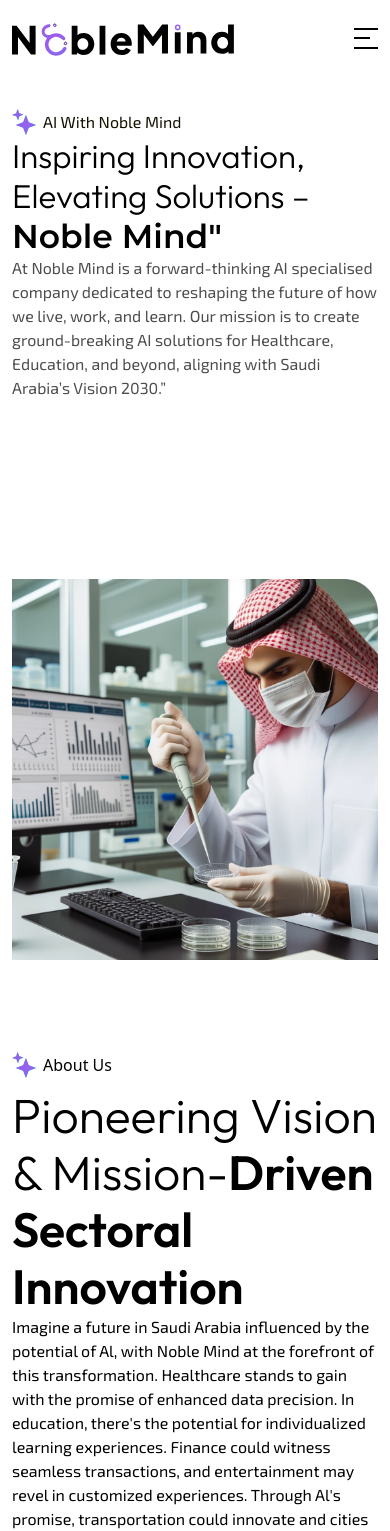
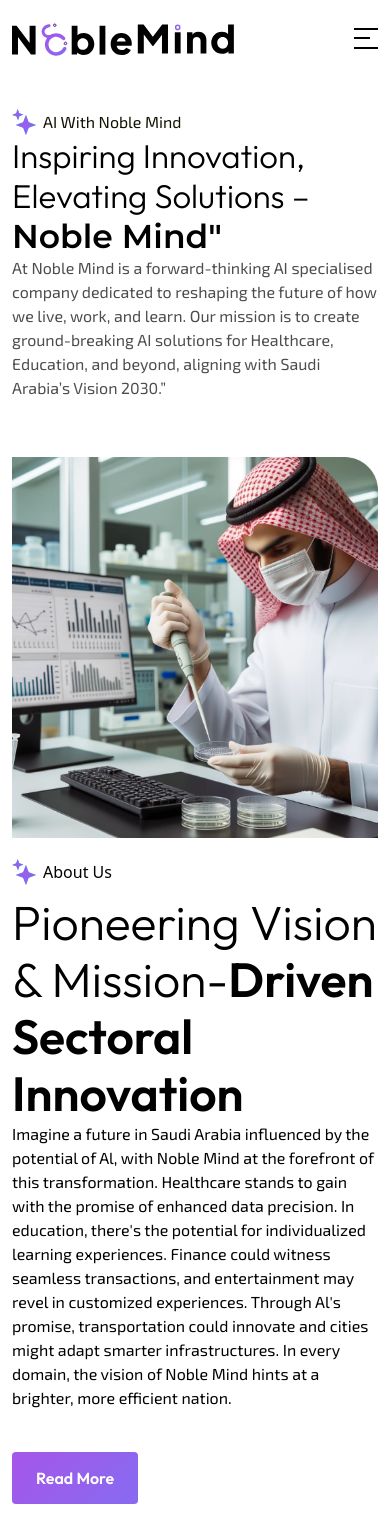
Before and after one commit to Deepak-Maan/noble-mind, a Next.js app: page / in a window 390 px wide. Shown: the top 1531 px of the page. Built offline with nearby package versions, Linux system fonts and the light colour scheme.

Commit message:
modified faq section

```diff
--- a/src/app/components/Aboutus.jsx
+++ b/src/app/components/Aboutus.jsx
@@ -4,8 +4,8 @@
 import CommonBtn from './CommonBtn'
 const Aboutus = () => {
     return (
-        <div className='container mx-auto px-3 py-[150px]'>
-            <div className="grid min-[1140px]:grid-cols-2 gap-[75px]">
+        <div className='container mx-auto px-3 py-7 sm:py-10 md:py-20 lg:py-[150px]'>
+            <div className="grid min-[1140px]:grid-cols-2 gap-1 sm:gap-7 md:gap-10 lg:gap-[75px]">
                 <div>
                     <Image src={AboutImg} alt={AboutImg} height={567} width={544} />
                 </div>
--- a/src/app/components/CommonBtn.jsx
+++ b/src/app/components/CommonBtn.jsx
@@ -1,7 +1,14 @@
 const CommonBtn = (props) => {
     return (
         <div>
-            <button className=' bg-btn px-6 py-[14px] rounded text-white font-semibold text-base leading-6 font-Outfit '>{props.text}</button>
+            <button className=' bg-btn px-6 py-[14px] relative overflow-hidden common-btn rounded text-white font-semibold text-base leading-6 z-10 font-Outfit '>
+                <span class="circle1"></span>
+                <span class="circle2"></span>
+                <span class="circle3"></span>
+                <span class="circle4"></span>
+                <span class="circle5"></span>
+                <span class="text">{props.text}</span>
+            </button>
         </div>
     )
 }
--- a/src/app/components/ContactUs.jsx
+++ b/src/app/components/ContactUs.jsx
@@ -6,7 +6,7 @@
     return (
         <div className='container mx-auto px-3'>
             <div className="grid lg:grid-cols-2">
-                <div className='max-w-[478px]'>
+                <div className='max-w-[478px] order-2 lg:order-1'>
                     <h2 className=' text-5xl leading-[57px] text-black font-semibold font-Outfit'>Contact <span className='font-light'>Us</span></h2>
                     <p className='text-base font-Exo text-[#5A594D] max-w-[409px] pt-4 pb-[18px] '>Feel free to contact us any time . We will get back to you as soon as we can! </p>
                     <div className='flex max-sm:flex-col gap-3 pb-4'>
@@ -29,8 +29,8 @@
                     </div>
                     <CommonBtn text='Submit' />
                 </div>
-                <div>
-                    <Image src={ContactImg} alt='Contact Img' width={598} height={572} className='w-full h-[572px]' />
+                <div className='order-1 lg:order-2'>
+                    <Image src={ContactImg} alt='Contact Img' width={598} height={572} className='w-full sm:h-[572px]' />
                 </div>
             </div>
         </div>
--- a/src/app/components/Nav.jsx
+++ b/src/app/components/Nav.jsx
@@ -26,15 +26,14 @@
                     <li className=' lg:pr-10'><a onClick={setopen} className=' font-Exo text-[#5A594D] text-base leading-6 font-normal' href="#faq">FAQ</a></li>
                     <li> <CommonBtn text='Contact Us' /></li>
                 </ul>
-                <div onClick={setopen}>
+                <div className='lg:hidden' onClick={setopen}>
                     {first ? (
-                        <div className="flex lg:hidden flex-col relative z-50 justify-between w-[24px] h-[24px] cursor-pointer  ">
+                        <div className="flex lg:hidden flex-col relative z-50 justify-between w-[24px] h-[24px] cursor-pointer mt-[-30px] mr-[-10px] ">
                             <span className="bg-black w-full h-[2px] relative z-50 mb-[3px] transition-all ease-linear duration-300 rotate-[53deg] -bottom-[11px]"></span>
                             <span className="bg-black w-full h-[2px] relative z-50 mb-[3px] transition-all ease-linear duration-300 -rotate-45 bottom-2"></span>
                         </div>
                     ) : (
                         <div className=" flex lg:hidden flex-col relative z-50 justify-between w-[24px] h-[24px] cursor-pointer ">
-
                             <span className="bg-black w-full h-[2px] relative z-50 mb-[3px] transition-all ease-linear duration-300"></span>
                             <span className="bg-black  w-2/3 h-[2px] relative z-50 mb-[3px] transition-all ease-linear duration-300"></span>
                             <span className="bg-black w-full h-[2px] relative z-50 mb-[3px] transition-all ease-linear duration-300"></span>
--- a/src/app/components/NewsLetter.jsx
+++ b/src/app/components/NewsLetter.jsx
@@ -8,7 +8,7 @@
                 <p className='text-center text-white text-base font-normal font-Exo pb-9 pt-2'>Be the first to get exclusive offers and the latest news.</p>
                 <div className='mx-auto bg-[#FFFFFF0D] backdrop-blur-[30px] max-w-[448px] w-full border border-[#A37FE0] rounded-[6px] py-[10px] pr-[10px] pl-6 flex justify-between'>
                     <input type="email" name="email" id="email" className='bg-transparent placeholder:text-white placeholder:font-semibold placeholder:text-base placeholder:font-Outfit focus:outline-none border-none text-white font-semibold font-Outfit text-base max-sm:w-full' placeholder='Enter your email' />
-                    <button className='py-[14px] px-6 border border-white font-Outfit font-semibold text-base rounded text-white'>Subscribe</button>
+                    <button className='py-[14px] px-6 border border-white font-Outfit font-semibold text-base rounded hover:bg-white hover:text-[#9065EE] duration-500 text-white'>Subscribe</button>
                 </div>
             </div>
         </div>
--- a/src/app/globals.css
+++ b/src/app/globals.css
@@ -45,3 +45,44 @@
     display: flex !important;
     justify-content: center;
 }
+
+.common-btn span:not(:nth-child(6)) {
+    position: absolute;
+    left: 50%;
+    top: 50%;
+    transform: translate(-50%, -50%);
+    height: 30px;
+    width: 30px;
+    background-color: black;
+    border-radius: 50%;
+    transition: .6s ease;
+}
+
+.common-btn span:nth-child(6) {
+    position: relative;
+}
+
+.common-btn span:nth-child(1) {
+    transform: translate(-3.3em, -4em);
+}
+
+.common-btn span:nth-child(2) {
+    transform: translate(-6em, 1.3em);
+}
+
+.common-btn span:nth-child(3) {
+    transform: translate(-.2em, 1.8em);
+}
+
+.common-btn span:nth-child(4) {
+    transform: translate(3.5em, 1.4em);
+}
+
+.common-btn span:nth-child(5) {
+    transform: translate(3.5em, -3.8em);
+}
+
+.common-btn:hover span:not(:nth-child(6)) {
+    transform: translate(-50%, -50%) scale(5);
+    transition: 1.5s ease;
+}
```
Also changed, not shown: src/app/components/Faq.jsx (+16 -16 lines).
